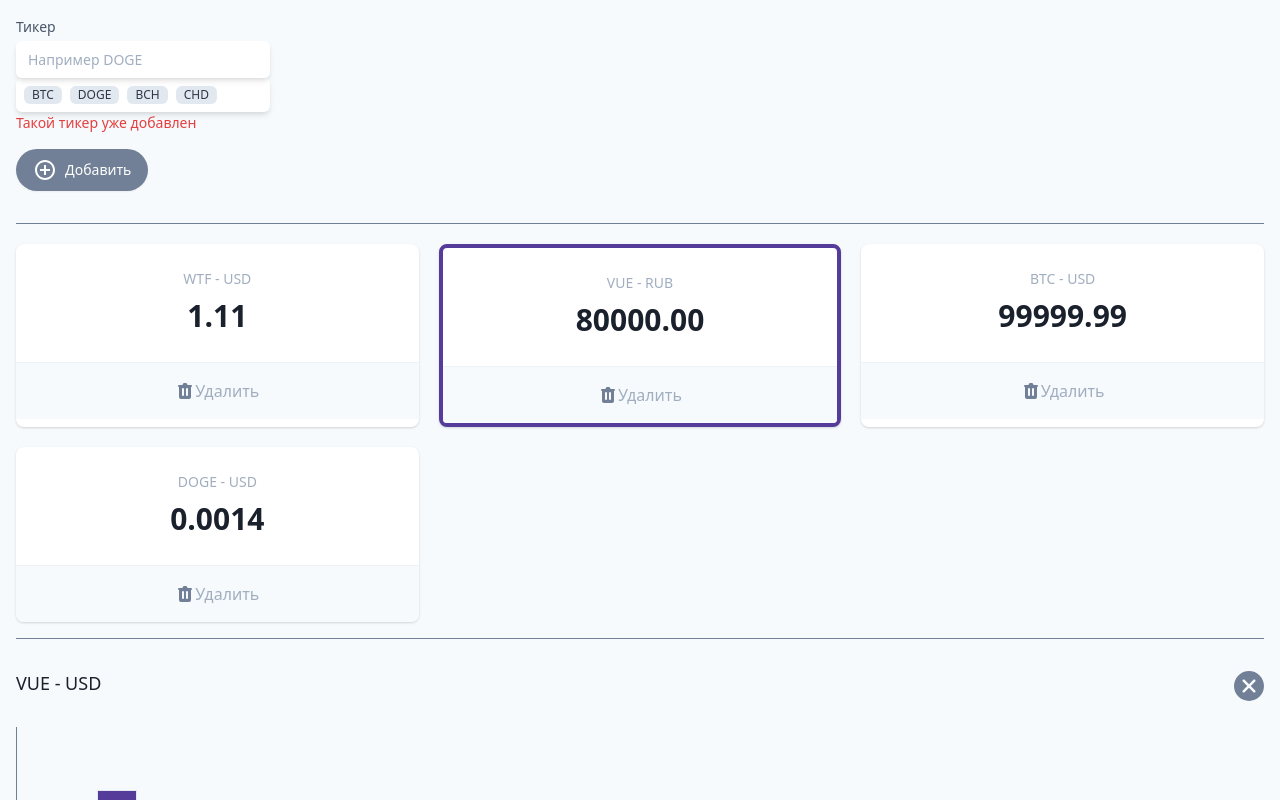
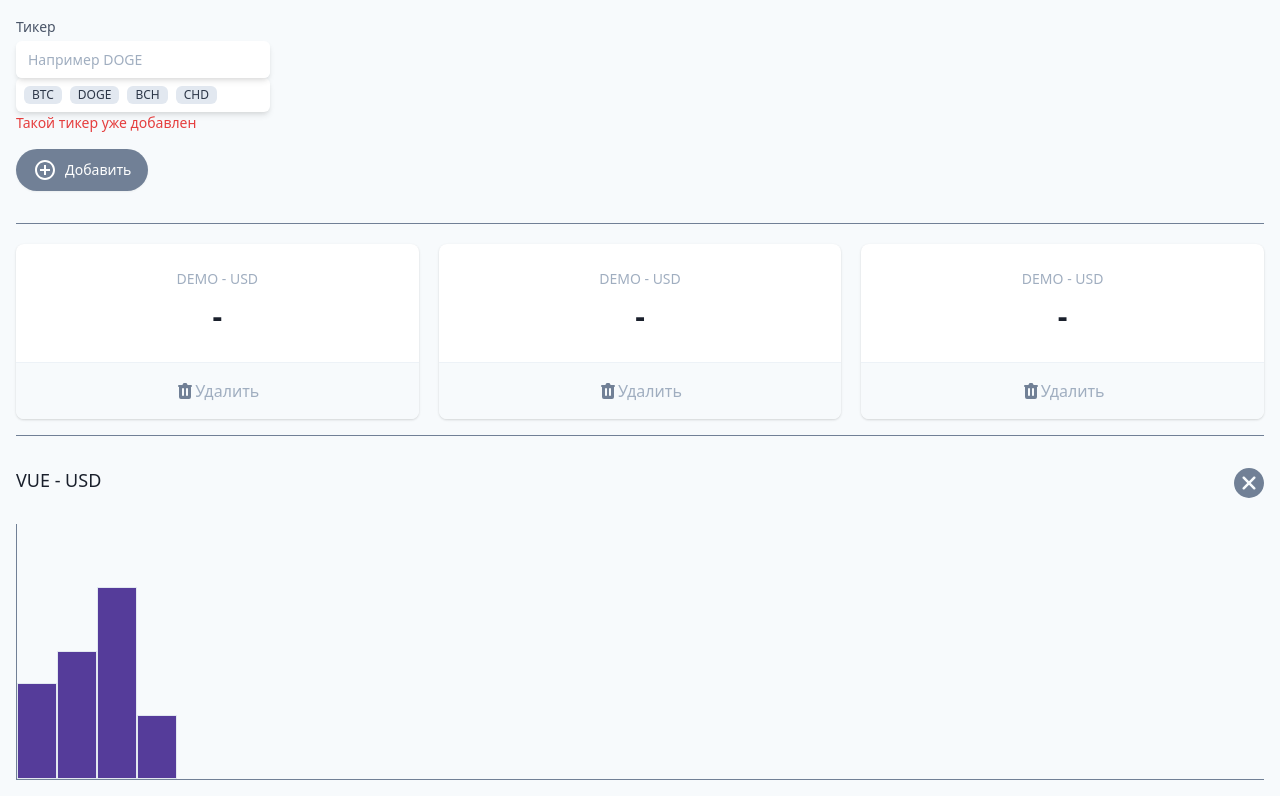
Before and after one commit to nntyuz/cryptonomicon, a Vue app: page / in a window 1280 px wide. Shown: the top 800 px of the page. Built offline with nearby package versions, Linux system fonts and the light colour scheme.

Commit message:
#1 complete

```diff
--- a/src/App.vue
+++ b/src/App.vue
@@ -12,7 +12,7 @@
           <div class="max-w-xs">
             <label for="wallet" class="block text-sm font-medium text-gray-700">Тикер</label>
             <div class="mt-1 relative rounded-md shadow-md">
-              <input type="text" name="wallet" id="wallet"
+              <input v-model="ticker" @keydown.enter="add" type="text" name="wallet" id="wallet"
                 class="block w-full pr-10 border-gray-300 text-gray-900 focus:outline-none focus:ring-gray-500 focus:border-gray-500 sm:text-sm rounded-md"
                 placeholder="Например DOGE" />
             </div>
@@ -37,7 +37,7 @@
             <div class="text-sm text-red-600">Такой тикер уже добавлен</div>
           </div>
         </div>
-        <button type="button"
+        <button @click="add" type="button"
           class="my-4 inline-flex items-center py-2 px-4 border border-transparent shadow-sm text-sm leading-4 font-medium rounded-full text-white bg-gray-600 hover:bg-gray-700 transition-colors duration-300 focus:outline-none focus:ring-2 focus:ring-offset-2 focus:ring-gray-500">
           <!-- Heroicon name: solid/mail -->
           <svg class="-ml-0.5 mr-2 h-6 w-6" xmlns="http://www.w3.org/2000/svg" width="30" height="30"
@@ -49,72 +49,21 @@
           Добавить
         </button>
       </section>
-
+      <template v-if="tickers.length > 0">
         <hr class="w-full border-t border-gray-600 my-4" />
         <dl class="mt-5 grid grid-cols-1 gap-5 sm:grid-cols-3">
-        <div class="bg-white overflow-hidden shadow rounded-lg border-purple-800 border-solid cursor-pointer">
+          <div v-for="t in tickers" :key="t.name"
+            class="bg-white overflow-hidden shadow rounded-lg border-purple-800 border-solid cursor-pointer">
             <div class="px-4 py-5 sm:p-6 text-center">
               <dt class="text-sm font-medium text-gray-500 truncate">
-              WTF - USD
+                {{ t.name }} - USD
               </dt>
-            <dd class="mt-1 text-3xl font-semibold text-gray-900">1.11</dd>
+              <dd class="mt-1 text-3xl font-semibold text-gray-900">
+                {{ t.price }}
+              </dd>
             </div>
             <div class="w-full border-t border-gray-200"></div>
-          <button
-            class="flex items-center justify-center font-medium w-full bg-gray-100 px-4 py-4 sm:px-6 text-md text-gray-500 hover:text-gray-600 hover:bg-gray-200 hover:opacity-20 transition-all focus:outline-none">
-            <svg class="h-5 w-5" xmlns="http://www.w3.org/2000/svg" viewBox="0 0 20 20" fill="#718096"
-              aria-hidden="true">
-              <path fill-rule="evenodd"
-                d="M9 2a1 1 0 00-.894.553L7.382 4H4a1 1 0 000 2v10a2 2 0 002 2h8a2 2 0 002-2V6a1 1 0 100-2h-3.382l-.724-1.447A1 1 0 0011 2H9zM7 8a1 1 0 012 0v6a1 1 0 11-2 0V8zm5-1a1 1 0 00-1 1v6a1 1 0 102 0V8a1 1 0 00-1-1z"
-                clip-rule="evenodd"></path>
-            </svg>Удалить
-          </button>
-        </div>
-        <div class="bg-white overflow-hidden shadow rounded-lg border-purple-800 border-solid border-4 cursor-pointer">
-          <div class="px-4 py-5 sm:p-6 text-center">
-            <dt class="text-sm font-medium text-gray-500 truncate">
-              VUE - RUB
-            </dt>
-            <dd class="mt-1 text-3xl font-semibold text-gray-900">80000.00</dd>
-          </div>
-          <div class="w-full border-t border-gray-200"></div>
-          <button
-            class="flex items-center justify-center font-medium w-full bg-gray-100 px-4 py-4 sm:px-6 text-md text-gray-500 hover:text-gray-600 hover:bg-gray-200 hover:opacity-20 transition-all focus:outline-none">
-            <svg class="h-5 w-5" xmlns="http://www.w3.org/2000/svg" viewBox="0 0 20 20" fill="#718096"
-              aria-hidden="true">
-              <path fill-rule="evenodd"
-                d="M9 2a1 1 0 00-.894.553L7.382 4H4a1 1 0 000 2v10a2 2 0 002 2h8a2 2 0 002-2V6a1 1 0 100-2h-3.382l-.724-1.447A1 1 0 0011 2H9zM7 8a1 1 0 012 0v6a1 1 0 11-2 0V8zm5-1a1 1 0 00-1 1v6a1 1 0 102 0V8a1 1 0 00-1-1z"
-                clip-rule="evenodd"></path>
-            </svg>Удалить
-          </button>
-        </div>
-        <div class="bg-white overflow-hidden shadow rounded-lg border-purple-800 border-solid cursor-pointer">
-          <div class="px-4 py-5 sm:p-6 text-center">
-            <dt class="text-sm font-medium text-gray-500 truncate">
-              BTC - USD
-            </dt>
-            <dd class="mt-1 text-3xl font-semibold text-gray-900">99999.99</dd>
-          </div>
-          <div class="w-full border-t border-gray-200"></div>
-          <button
-            class="flex items-center justify-center font-medium w-full bg-gray-100 px-4 py-4 sm:px-6 text-md text-gray-500 hover:text-gray-600 hover:bg-gray-200 hover:opacity-20 transition-all focus:outline-none">
-            <svg class="h-5 w-5" xmlns="http://www.w3.org/2000/svg" viewBox="0 0 20 20" fill="#718096"
-              aria-hidden="true">
-              <path fill-rule="evenodd"
-                d="M9 2a1 1 0 00-.894.553L7.382 4H4a1 1 0 000 2v10a2 2 0 002 2h8a2 2 0 002-2V6a1 1 0 100-2h-3.382l-.724-1.447A1 1 0 0011 2H9zM7 8a1 1 0 012 0v6a1 1 0 11-2 0V8zm5-1a1 1 0 00-1 1v6a1 1 0 102 0V8a1 1 0 00-1-1z"
-                clip-rule="evenodd"></path>
-            </svg>Удалить
-          </button>
-        </div>
-        <div class="bg-white overflow-hidden shadow rounded-lg border-purple-800 border-solid cursor-pointer">
-          <div class="px-4 py-5 sm:p-6 text-center">
-            <dt class="text-sm font-medium text-gray-500 truncate">
-              DOGE - USD
-            </dt>
-            <dd class="mt-1 text-3xl font-semibold text-gray-900">0.0014</dd>
-          </div>
-          <div class="w-full border-t border-gray-200"></div>
-          <button
+            <button @click="handleDelete(t)"
               class="flex items-center justify-center font-medium w-full bg-gray-100 px-4 py-4 sm:px-6 text-md text-gray-500 hover:text-gray-600 hover:bg-gray-200 hover:opacity-20 transition-all focus:outline-none">
               <svg class="h-5 w-5" xmlns="http://www.w3.org/2000/svg" viewBox="0 0 20 20" fill="#718096"
                 aria-hidden="true">
@@ -126,6 +75,7 @@
           </div>
         </dl>
         <hr class="w-full border-t border-gray-600 my-4" />
+      </template>
       <section class="relative">
         <h3 class="text-lg leading-6 font-medium text-gray-900 my-8">
           VUE - USD
@@ -155,6 +105,30 @@
 <script>
 export default {
   name: "App",
+
+  data() {
+    return {
+      ticker: null,
+      tickers: [
+        { name: "DEMO", price: "-" },
+        { name: "DEMO", price: "-" },
+        { name: "DEMO", price: "-" },
+      ],
+    };
+  },
+  methods: {
+    add() {
+      const newTicker = {
+        name: this.ticker,
+        price: "-",
+      };
+      this.tickers.push(newTicker);
+      this.ticker = "";
+    },
+    handleDelete(tickerToRemove) {
+      this.tickers = this.tickers.filter((t) => t !== tickerToRemove);
+    },
+  },
 };
 </script>
 <style src="./app.css">
```
Lines whose indentation alone changed are shown as unchanged.
